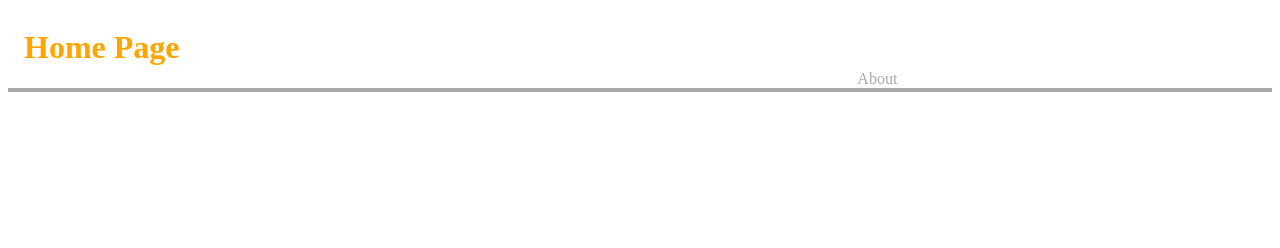
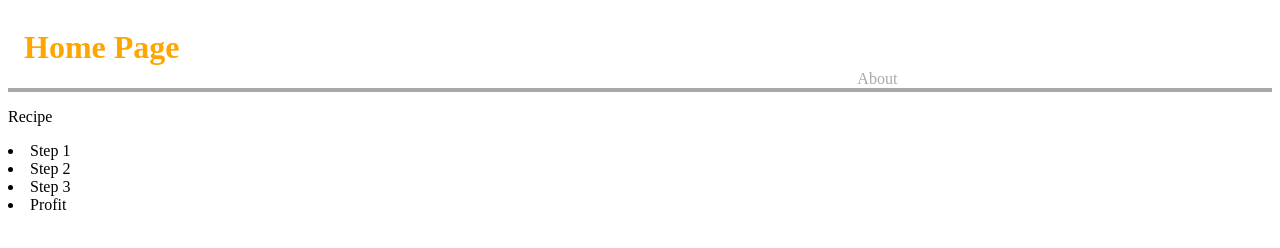
Before and after one commit to trescara/gitcollab3, a plain HTML site: page app/index.html in a window 1280 px wide. Drawn offline with Linux system fonts and the light colour scheme.

Commit message:
Added recipe

```diff
--- a/app/index.html
+++ b/app/index.html
@@ -12,5 +12,11 @@
         <a href="about.html">About</a>
       </nav>
     </header>
+    <p>Recipe
+      <li>Step 1</li>
+      <li>Step 2</li>
+      <li>Step 3</li>
+      <li>Profit</li>
+    </p>
   </body>
 </html>
```
